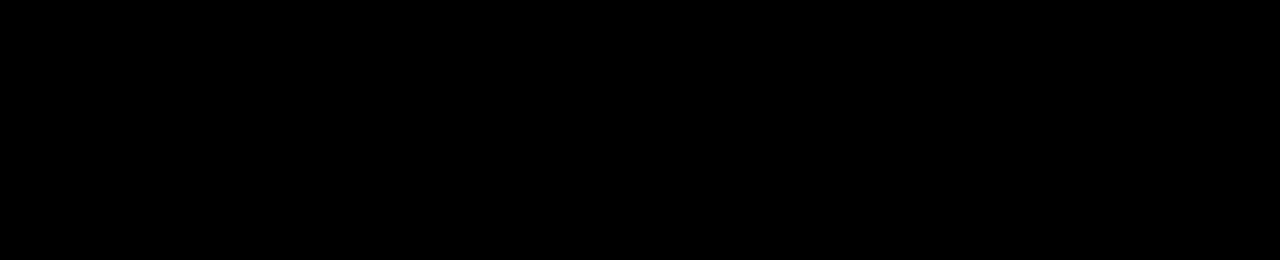
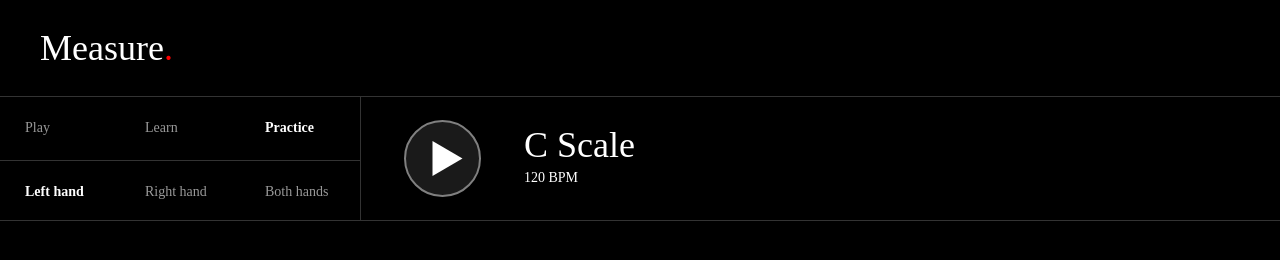
Before and after one commit to yurivish/Measure, a website: page static/index.html in a window 1280 px wide. Drawn offline with Linux system fonts and the light colour scheme; a web font is replaced by a local one.

Commit message:
Styling.

```diff
--- a/lib/coffee/main.coffee
+++ b/lib/coffee/main.coffee
@@ -185,9 +185,3 @@ Visualizer = (parent, opts) ->
 		timeline.attr(stroke: 'transparent')
 
 	visualize
-
-
-# IDEA: "Slow down" / "Speed up" text. In case you are looking at the screen.
-# TODO: Use Firebase to store data, as soon as I have a standard data storage format.
-# [Perhaps store the exercise along with the result, since it's not a huge amount of extra data]
-# TODO: If you do really well, pacman comes and eats your exercise.
--- a/lib/styl/main.styl
+++ b/lib/styl/main.styl
@@ -1,6 +1,7 @@
 *
 	padding 0
 	margin 0
+	box-sizing border-box
 
 @font-face
 	font-family DINWeb
@@ -10,6 +11,87 @@
 @font-face
 	font-family DINWeb
 	src url("../font/DINWeb.woff") format("woff")
+
+body
+	font-family: 'Gotham A', 'Gotham B'; font-weight: 400; font-style: normal;
+	font-size 14px
+	line-height 30px
+	color #fff
+
+h1, h2, h3, h4, h5
+	font-family 'Hoefler Titling A', 'Hoefler Titling B'
+	font-weight 300
+	font-style normal
+
+h1, h2
+	font-size 36px
+	line-height 36px
+
+	// For the logo
+	.period
+		color #ff0000
+
+#header
+	padding 30px 40px
+
+#control-bar
+	border-top 1px solid #333
+	border-bottom 1px solid #333
+	h = 125px
+	height h
+	display flex
+
+	.selects
+		display flex
+		flex-direction column
+		border-right 1px solid #333
+		user-select none
+
+		.select
+			display flex
+			max-width auto
+			flex auto
+			border-bottom 1px solid #333
+			&:last-child
+				border-bottom none
+			.option
+				flex 1
+				min-width 120px
+				position relative
+				line-height (h/2)
+				padding-left 25px
+				cursor pointer
+				color #999
+
+				&.active
+					color #fff
+					font-weight bold
+				&:hover
+					color #fff
+				&:active
+					color #ccc
+
+	.main
+		padding-left 20px
+		display flex
+
+		.play
+			width 123px
+
+		.scale
+			padding-top 30px
+			padding-left 20px
+
+			// flex auto
+
+		// padding-top 25px
+
+	// .selects
+	// 	.select
+	// 		.option
+
+	// .main
+
 
 #notes
 	text
--- a/static/css/site.css
+++ b/static/css/site.css
@@ -1,5 +1,21 @@
-*{padding:0;margin:0}
+*{padding:0;margin:0;box-sizing:border-box}
 @font-face{font-family:DINWeb;src:url("../font/DINWeb.eot")}
 @font-face{font-family:DINWeb;src:url("../font/DINWeb.woff") format("woff")}
+body{font-family:'Gotham A','Gotham B';font-weight:400;font-style:normal;font-size:14px;line-height:30px;color:#fff}
+h1,h2,h3,h4,h5{font-family:'Hoefler Titling A','Hoefler Titling B';font-weight:300;font-style:normal}
+h1,h2{font-size:36px;line-height:36px;}
+h1 .period,h2 .period{color:#f00}
+#header{padding:30px 40px}
+#control-bar{border-top:1px solid #333;border-bottom:1px solid #333;height:125px;display:flex;}
+#control-bar .selects{display:flex;flex-direction:column;border-right:1px solid #333;user-select:none;}
+#control-bar .selects .select{display:flex;max-width:auto;flex:auto;border-bottom:1px solid #333;}
+#control-bar .selects .select:last-child{border-bottom:none}
+#control-bar .selects .select .option{flex:1;min-width:120px;position:relative;line-height:62.5px;padding-left:25px;cursor:pointer;color:#999;}
+#control-bar .selects .select .option.active{color:#fff;font-weight:bold}
+#control-bar .selects .select .option:hover{color:#fff}
+#control-bar .selects .select .option:active{color:#ccc}
+#control-bar .main{padding-left:20px;display:flex;}
+#control-bar .main .play{width:123px}
+#control-bar .main .scale{padding-top:30px;padding-left:20px}
 #notes text{font-family:Helvetica Neue,Helvetica;font-size:36px}
 #notes .timeline{shape-rendering:crispEdges}
--- a/static/index.html
+++ b/static/index.html
@@ -10,8 +10,10 @@
 		<!-- Place favicon.ico and apple-touch-icon.png in the root directory -->
 
 		<link rel='shortcut icon' href='/favicon.ico' type='image/x-icon' />
+
 		<link rel='stylesheet' href='css/site.css'>
 		<link rel='stylesheet' href='css/font-awesome.min.css'>
+		<link rel='stylesheet' type='text/css' href='//cloud.typography.com/6408252/613482/css/fonts.css' />
 
 		<script src='js/lodash.min.js'></script>
 		<script src='js/d3.v3.js' charset='utf-8'></script>
@@ -22,21 +24,46 @@
 		<script src='js/AudioContextMonkeyPatch.js'></script>
 	</head>
 	<body>
-		<div id='main'>
-	<!-- 		<div id='heading'>
-			<div>
-				<div>
-					<svg id='play'></svg>
-					<div id='bpm'>
-						<span class='bpm'>120 bpm</span>
-						<i class='icon-bookmark'></i>
-					</div> <!-- tooltip: bpm = beats per minute -- >
+		<div id='page'>
 
+			<div id='header'>
+				<h1>Measure<span class='period'>.</span></h1>
+			</div>
+
+			<div id='control-bar'>
+				<div class='selects'>
+					<div class='select mode'>
+						<div class='option'>Play</div>
+						<div class='option'>Learn</div>
+						<div class='active option'>Practice</div>
+					</div>
+					<div class='select hand'>
+						<div class='active option'>Left hand</div>
+						<div class='option'>Right hand</div>
+						<div class='option'>Both hands</div>
+					</div>
 				</div>
-			</div> -->
-			<svg id='notes'>
 
-			</svg>
+				<div class='main'>
+					<svg class='play' height='123' width='123'>
+						<g transform='translate(61.5, 61.5)'>
+							<circle r='37.5' stroke='#808080' fill='#1a1a1a' stroke-width='2'></circle>
+							 <polygon points='-10,-17.5, -10,17.5, 20,0' fill='#fff' />
+						</g>
+					</svg>
+					<div class='scale'>
+						<h2>C Scale</h2>
+						<div class='bpm'>
+							120 BPM
+						</div>
+					</div>
+				</div>
+
+			</div>
+
+		<!-- 	<svg id='notes'>
+
+			</svg> -->
 		</div>
 
 		<script src='js/site.js' charset='utf-8'></script>
```
Also changed, not shown: notes.txt (+20 -0 lines).
